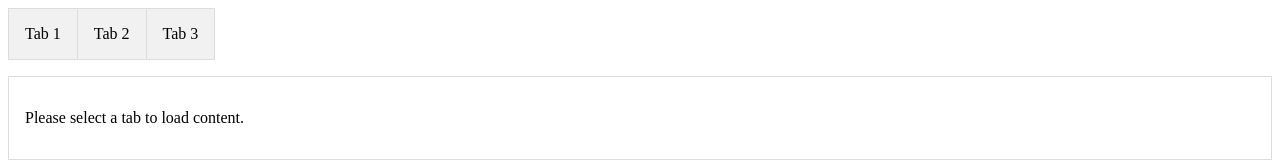
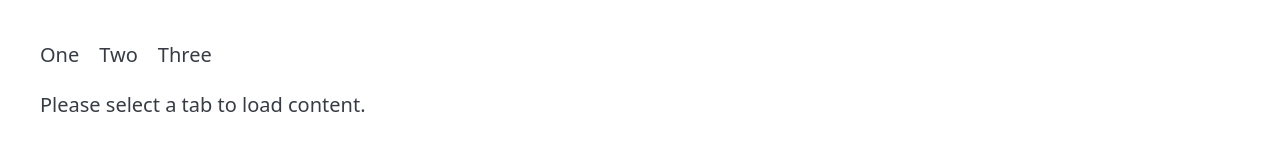
Before and after one commit to hari-yahoo/htmx, a website: page public/tabs/tabs.html in a window 1280 px wide. Drawn offline with nearby package versions, Linux system fonts and the light colour scheme.

Commit message:
tabs updated

```diff
--- a/public/tabs/tabs.html
+++ b/public/tabs/tabs.html
@@ -1,59 +1,31 @@
 <!DOCTYPE html>
 <html lang="en">
+
 <head>
     <meta charset="UTF-8">
     <meta name="viewport" content="width=device-width, initial-scale=1.0">
     <title>HTMX Tabs Example</title>
+    <link rel="stylesheet" href="https://cdn.jsdelivr.net/npm/@picocss/pico@2/css/pico.min.css" />
     <script src="https://unpkg.com/htmx.org@1.5.0"></script>
-    <style>
-        .tabs {
-            display: flex;
-            margin-bottom: 1rem;
-        }
-        .tab {
-            padding: 1rem;
-            cursor: pointer;
-            background-color: #f1f1f1;
-            border: 1px solid #ddd;
-        }
-        .tab:not(:last-child) {
-            border-right: none;
-        }
-        .tab.active {
-            background-color: #ddd;
-        }
-        .tab-content {
-            padding: 1rem;
-            border: 1px solid #ddd;
-            background-color: #fff;
-        }
-    </style>
+
 </head>
+
 <body>
+    <main class="container">
+        <nav>
+            <ul>
+                <li hx-get="/section1" hx-trigger="click" hx-target="#tab-content" hx-swap="innerHTML">One</li>
+                <li hx-get="/section2" hx-trigger="click" hx-target="#tab-content" hx-swap="innerHTML">Two</li>
+                <li hx-get="/section3" hx-trigger="click" hx-target="#tab-content" hx-swap="innerHTML">Three</li>
+            </ul>
+        </nav>
 
-<div class="tabs">
-    <div class="tab" hx-get="/section1" hx-trigger="click" hx-target="#tab-content" hx-swap="innerHTML">Tab 1</div>
-    <div class="tab" hx-get="/section2" hx-trigger="click" hx-target="#tab-content" hx-swap="innerHTML">Tab 2</div>
-    <div class="tab" hx-get="/section3" hx-trigger="click" hx-target="#tab-content" hx-swap="innerHTML">Tab 3</div>
-</div>
-
-<div id="tab-content" class="tab-content">
-    <!-- Initial content or loading message -->
-    <p>Please select a tab to load content.</p>
-</div>
-
-<script>
-    document.addEventListener('htmx:beforeRequest', function(event) {
-        let tabs = document.querySelectorAll('.tab');
-        tabs.forEach(tab => tab.classList.remove('active'));
-    });
-
-    document.addEventListener('htmx:afterRequest', function(event) {
-        if (event.detail.elt.classList.contains('tab')) {
-            event.detail.elt.classList.add('active');
-        }
-    });
-</script>
+        <div id="tab-content" class="tab-content">
+            <!-- Initial content or loading message -->
+            <p>Please select a tab to load content.</p>
+        </div>
+    </main>
 
 </body>
+
 </html>
```
